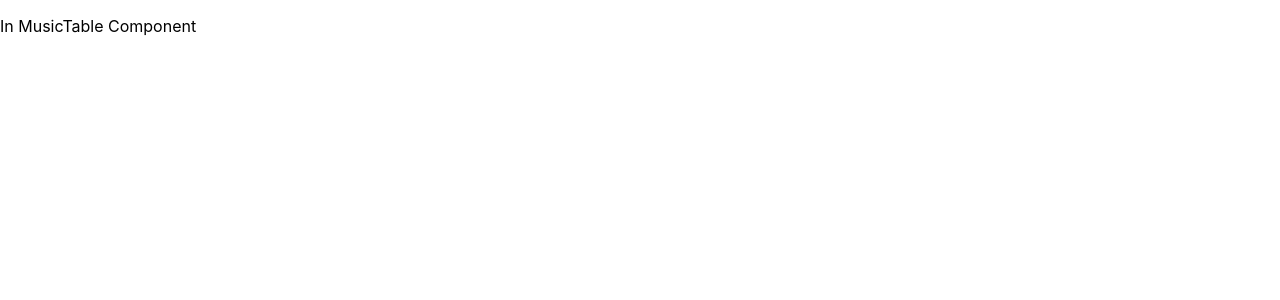
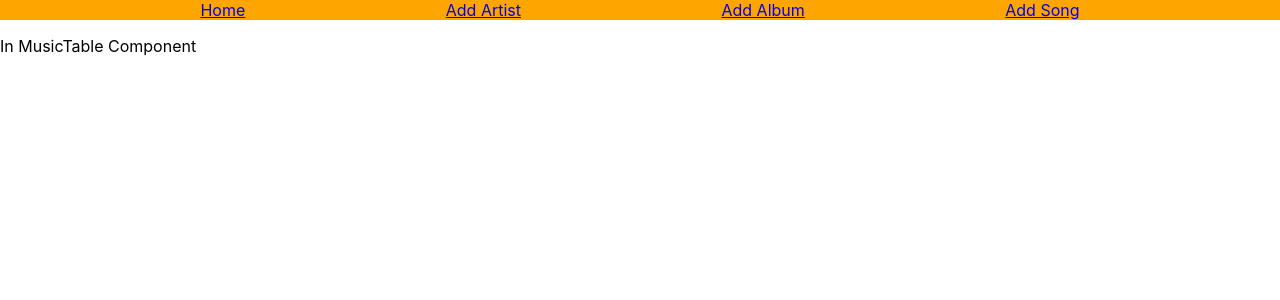
Before and after one commit to rmcodingnet/febuary-test, a React (Create React App) app: page / in a window 1280 px wide. Shown: the top 300 px of the page. Built offline with nearby package versions, Linux system fonts and the light colour scheme.

Commit message:
Added Navbar

```diff
--- a/src/App.js
+++ b/src/App.js
@@ -2,10 +2,12 @@ import { Route, Switch } from "react-router-dom"
 import Album from "./components/Album/Album";
 import Artist from "./components/Artist/Artist";
 import MusicTable from "./components/MusicTable/MusicTable"
+import Navbar from "./components/Navbar/Navbar";
 
 function App() {
   return (
     <div className="App">
+      <Navbar/>
       <Switch>
       <Route
           exact={true}
--- /dev/null
+++ b/src/components/Navbar/Navbar.css
@@ -0,0 +1,7 @@
+.navbar {
+    display: flex;
+    background-color: orange;
+    color: white;
+    flex-direction: row;
+    justify-content: space-evenly;
+}
--- /dev/null
+++ b/src/components/Navbar/Navbar.js
@@ -0,0 +1,24 @@
+import React from 'react';
+import { Link } from 'react-router-dom'
+import './Navbar.css'
+
+const Navbar = () => {
+    return (
+        <div className="navbar">
+            <div className="navItem">
+                <Link to="/">Home</Link>
+            </div>
+            <div className="navItem">
+                <Link to="/add/artist">Add Artist</Link>
+            </div>
+            <div className="navItem">
+                <Link to="/add/album">Add Album</Link>
+            </div>
+            <div className="navItem">
+                <Link to="/add/song">Add Song</Link>
+            </div>
+        </div>
+    );
+};
+
+export default Navbar;
```
